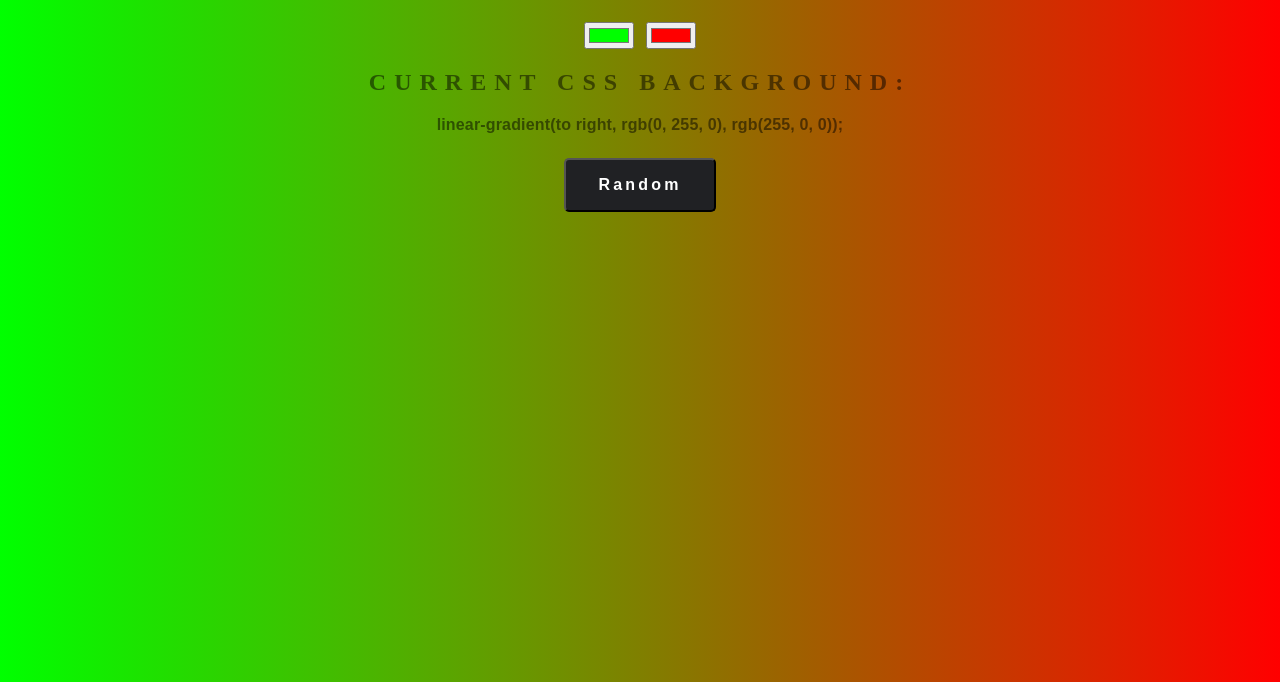
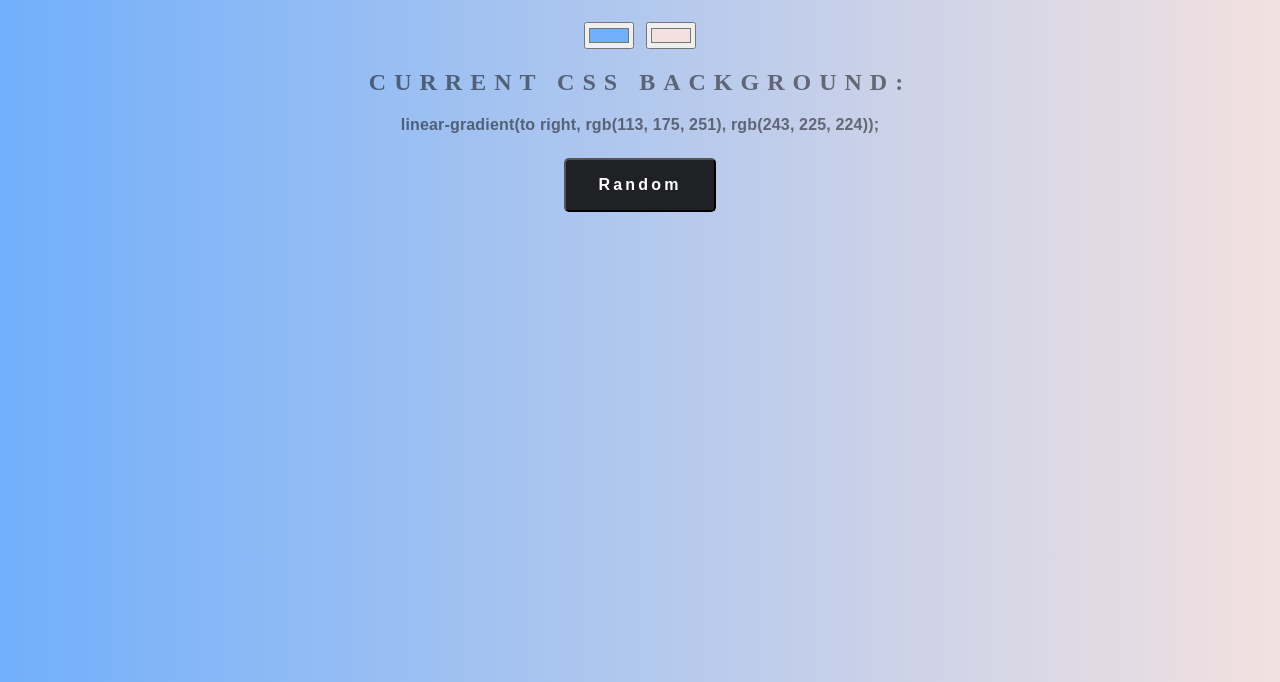
Before and after one commit to GraydonvG/BAckground-Generator, a plain HTML site: page index.html in a window 1280 px wide. Shown: the part 118-800 px from the top of the page. Drawn offline with Linux system fonts and the light colour scheme.

Commit message:
Update index.html

```diff
--- a/index.html
+++ b/index.html
@@ -17,12 +17,12 @@
       <input
         type="color"
         name="color1"
-        value="#00ff00"
+        value="#71affb"
         class="color1" />
       <input
         type="color"
         name="color2"
-        value="#ff0000"
+        value="#f3e1e0"
         class="color2" />
       <h2>Current css background:</h2>
       <h3></h3>
```
